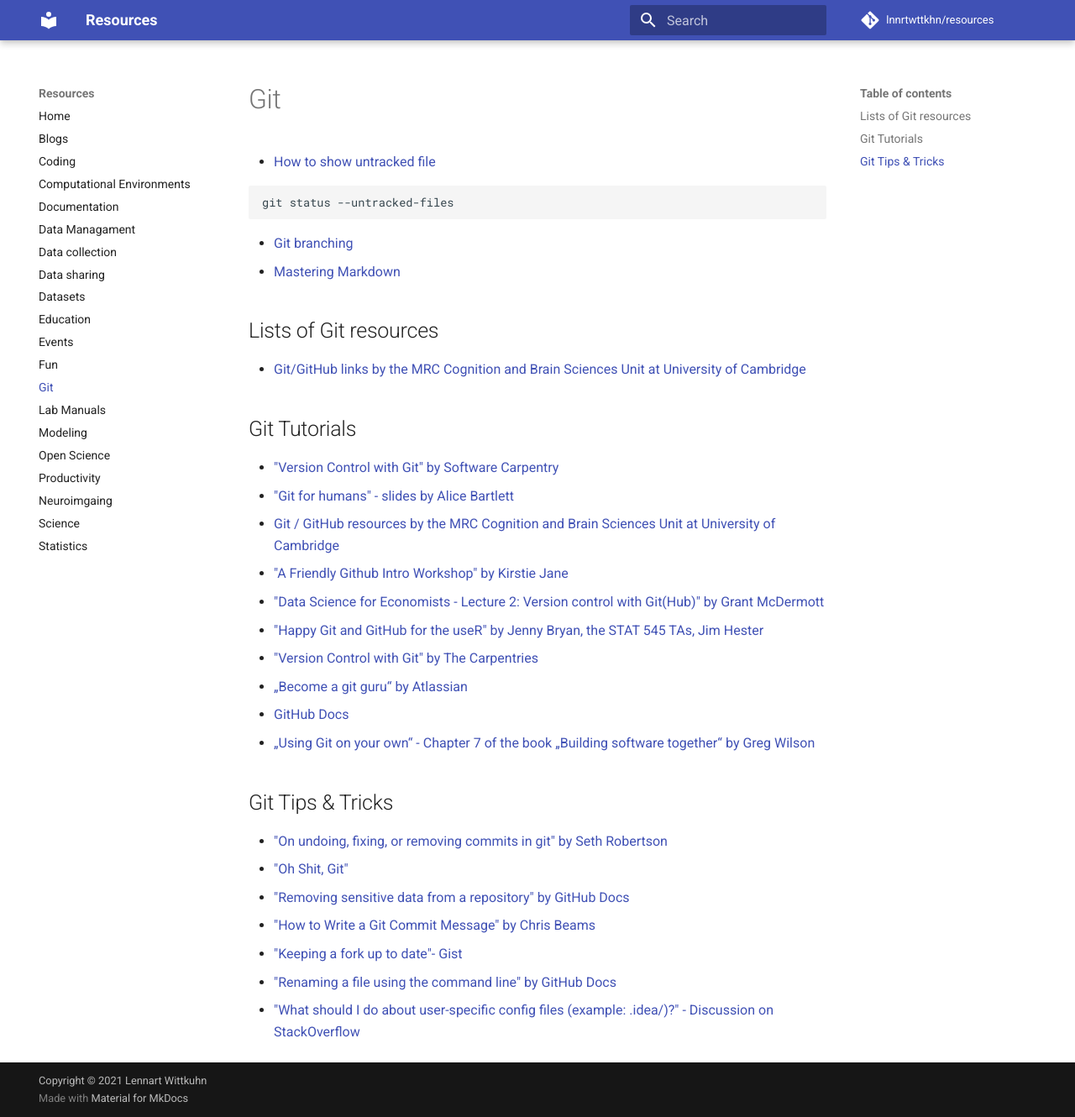
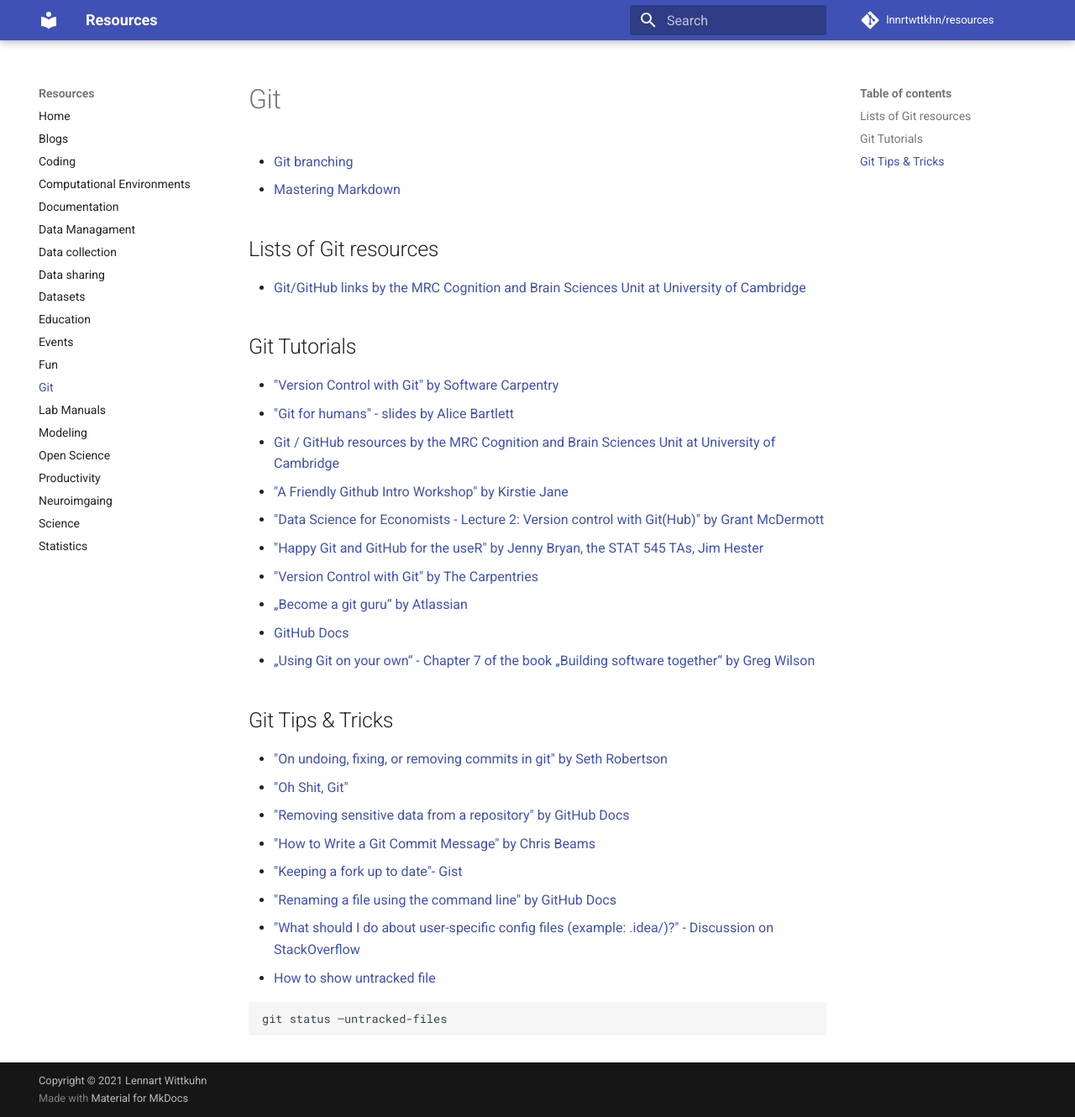
Before and after one commit to lnnrtwttkhn/resources, an MkDocs documentation site: the page built from docs/git.md, in a window 1280 px wide and 1330 px high. Shown: the whole window at 84% size. Built offline with MkDocs 1.6.1 and Material for MkDocs 9.7.7, drawn with Linux system fonts in a browser that asks for light colours; comment, search, counter and statistics services are not loaded; part of the change alters nothing that is shown.

````diff
--- a/docs/git.md
+++ b/docs/git.md
@@ -1,10 +1,4 @@
 # Git
-
-- [How to show untracked file](https://stackoverflow.com/questions/12682045/git-status-show-files-that-will-be-added-staged-in-subdirectories)
-
-```bash
-git status --untracked-files
-```
 
 - [Git branching](https://www.atlassian.com/de/git/tutorials/using-branches)
 - [Mastering Markdown](https://guides.github.com/features/mastering-markdown/)
@@ -35,3 +29,8 @@ git status --untracked-files
 - ["Keeping a fork up to date"- Gist](https://gist.github.com/CristinaSolana/1885435)
 - ["Renaming a file using the command line" by GitHub Docs](https://docs.github.com/en/github/managing-files-in-a-repository/renaming-a-file-using-the-command-line)
 - ["What should I do about user-specific config files (example: .idea/)?" - Discussion on StackOverflow](https://stackoverflow.com/questions/26851885/what-should-i-do-about-user-specific-config-files-example-idea/26851996#26851996)
+- [How to show untracked file](https://stackoverflow.com/questions/12682045/git-status-show-files-that-will-be-added-staged-in-subdirectories)
+
+```bash
+git status —untracked-files
+```
````
